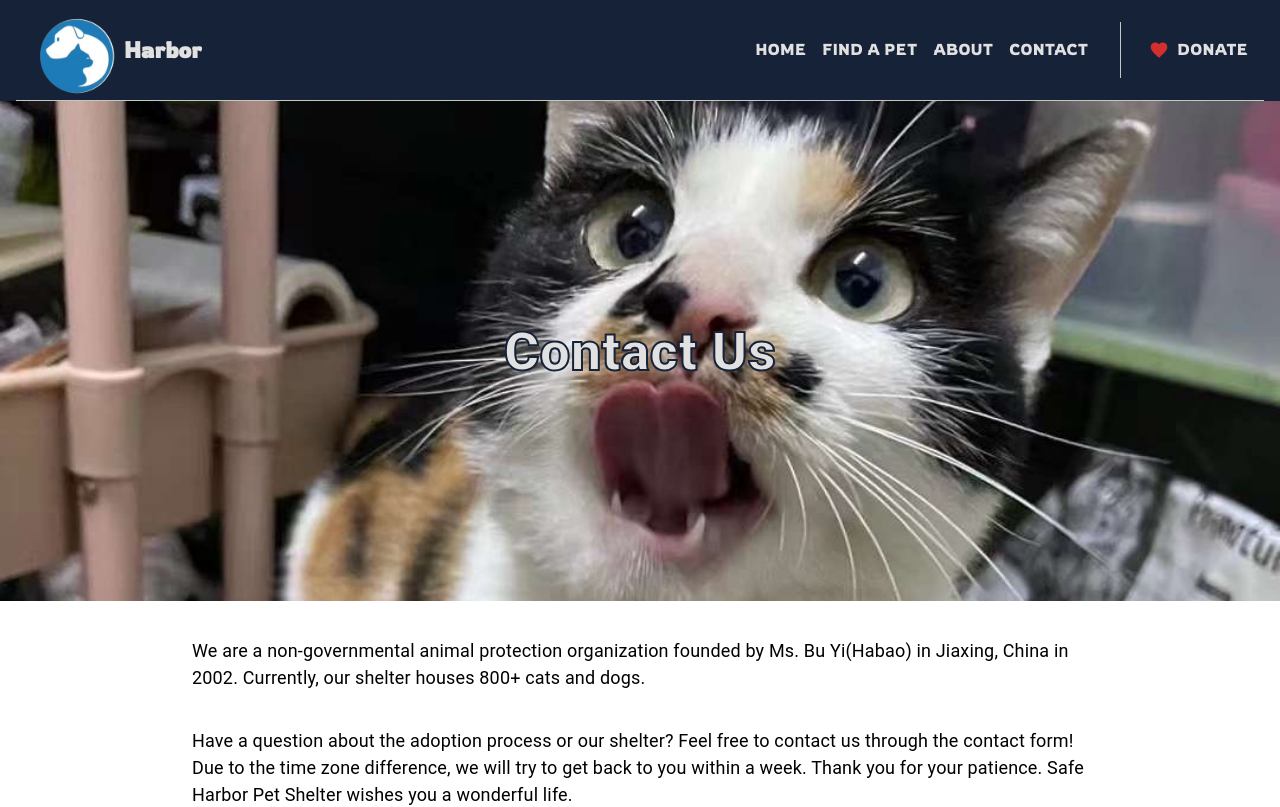
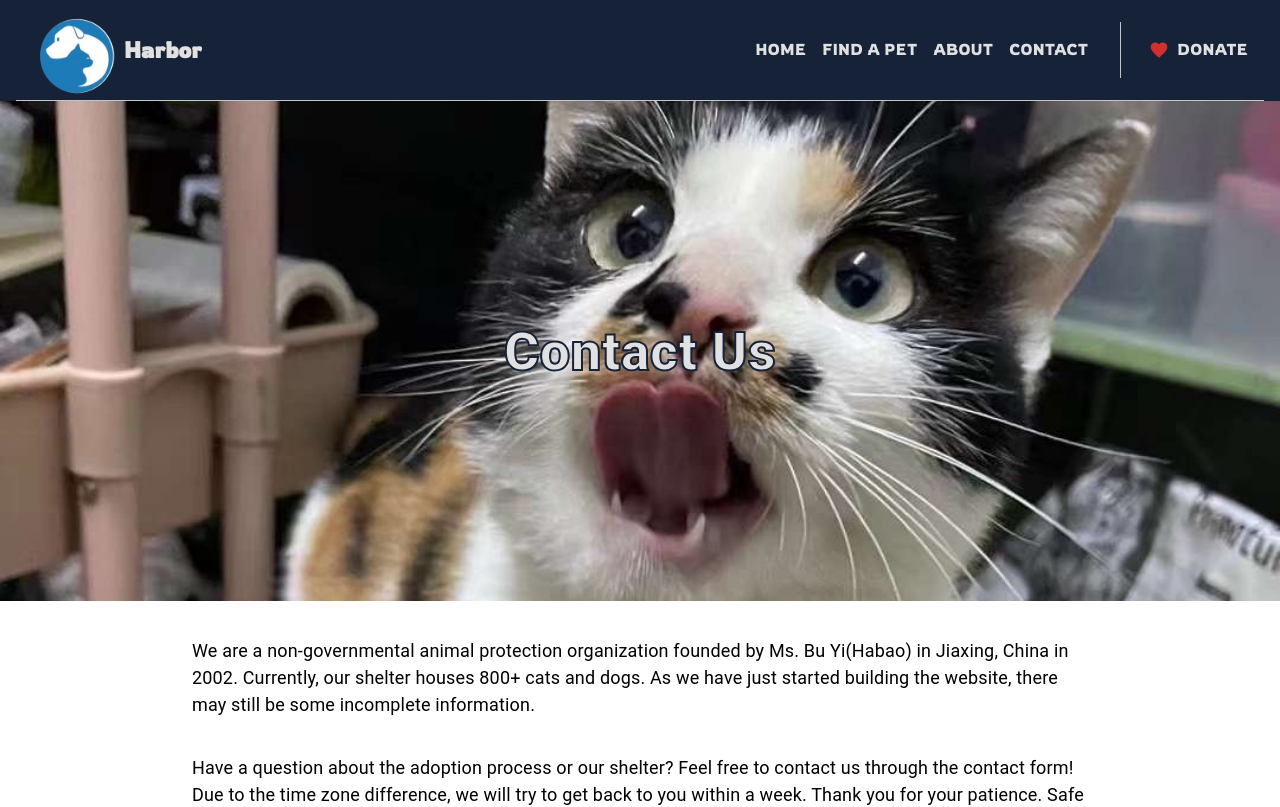
Before and after one commit to RuxinQu/safe-harbor-pet-shelter, a React (Create React App) app in the folder client/: page /contact in a window 1280 px wide. Shown: the top 807 px of the page. Built offline with nearby package versions, Linux system fonts and the light colour scheme.

Commit message:
add more info in detail page

```diff
--- a/client/src/components/Pet/Detail.js
+++ b/client/src/components/Pet/Detail.js
@@ -37,6 +37,9 @@ export const Detail = ({ id, pet, loading }) => {
           <Box sx={{ p: "2rem", mx: "auto" }}>
             <Typography variant="h6">Breed: {pet.breed}</Typography>
             <Typography variant="h6">Gender: {pet.gender}</Typography>
+            <Typography variant="h6">Size: {pet.size}</Typography>
+            <Typography variant="h6">Age: {pet.age}</Typography>
+            <Typography variant="h6">Activity Level: {pet.activity}</Typography>
             <Link component={ReactRouterLink} to={`/pet/adopt/${id}`}>
               Adopt {pet.name}
             </Link>
@@ -44,7 +47,12 @@ export const Detail = ({ id, pet, loading }) => {
         </Box>
         <Box sx={{ width: { xs: "100%", sm: "80%", md: 800 }, mx: "auto" }}>
           <Typography variant="body1" sx={{ my: "1rem" }}>
-            {pet.description}
+            Description: {pet.description}
+          </Typography>
+          <Typography variant="body2" color="">
+            Note: This website is still new, so some pet data is still
+            incomplete. If you have any questions, please feel free to contact
+            us.
           </Typography>
         </Box>
       </Box>
--- a/client/src/pages/Shelter/Contact.js
+++ b/client/src/pages/Shelter/Contact.js
@@ -23,7 +23,8 @@ export default function Contact() {
         <Typography sx={{ my: "2rem" }}>
           We are a non-governmental animal protection organization founded by
           Ms. Bu Yi(Habao) in Jiaxing, China in 2002. Currently, our shelter
-          houses 800+ cats and dogs.
+          houses 800+ cats and dogs. As we have just started building the
+          website, there may still be some incomplete information.
         </Typography>
         <Typography sx={{ my: "2rem" }}>
           Have a question about the adoption process or our shelter? Feel free
```
Also changed, not shown: 1 other file (tests, documents, lock files or other folders).
